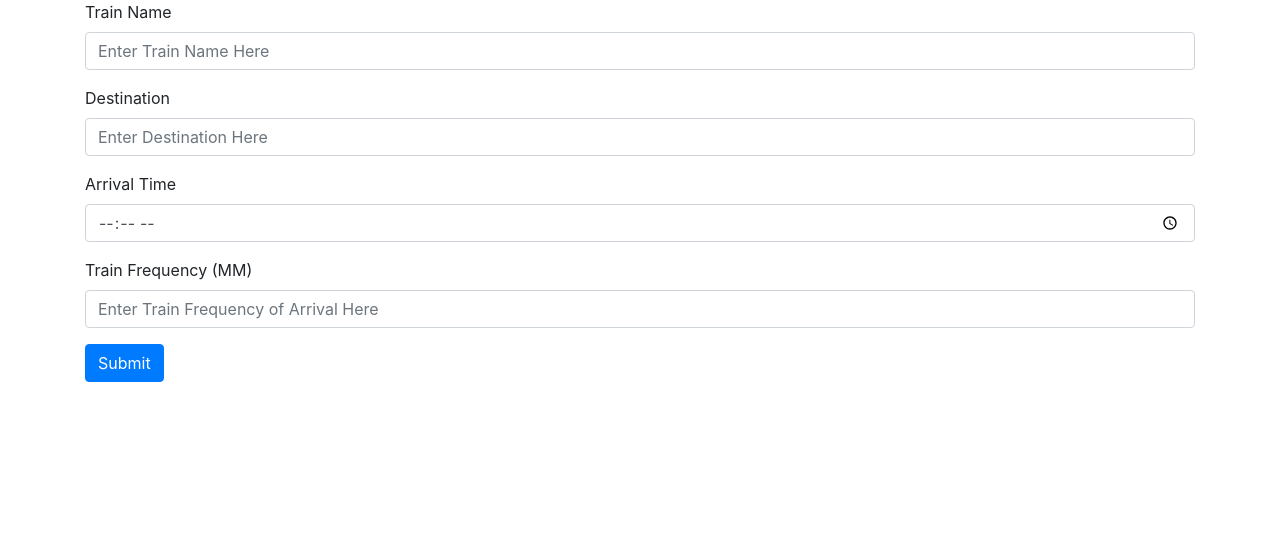
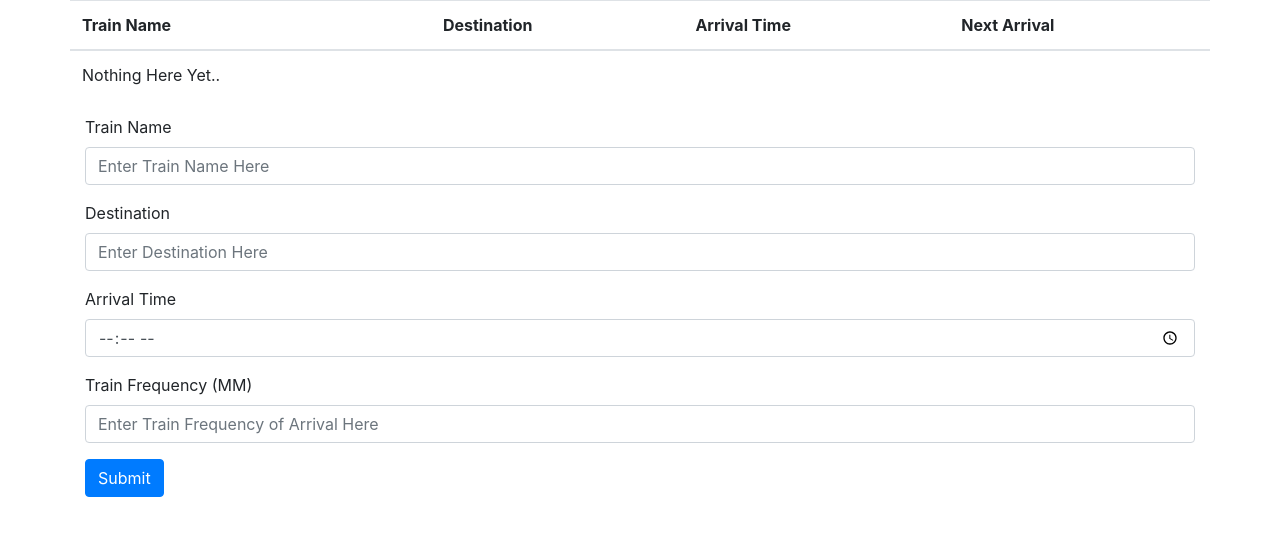
Before and after one commit to EliasIsaiah/trainTimeTable, a plain HTML site: page index.html in a window 1280 px wide. Drawn offline with nearby package versions, Linux system fonts and the light colour scheme.

Commit message:
added table to html

```diff
--- a/index.html
+++ b/index.html
@@ -18,6 +18,21 @@
 <body>
 
     <div class="container">
+        <div class="row">
+            <table class="table">
+                <thead>
+                    <tr>
+                        <th scope="col">Train Name</th>
+                        <th scope="col">Destination</th>
+                        <th scope="col">Arrival Time</th>
+                        <th scope="col">Next Arrival</th>
+                    </tr>
+                </thead>
+                <tbody>
+                    <tr><td>Nothing Here Yet..</td></tr>
+                </tbody>
+            </table>
+        </div>
         <div class="row">
             <div class="col">
                 <form>
```
